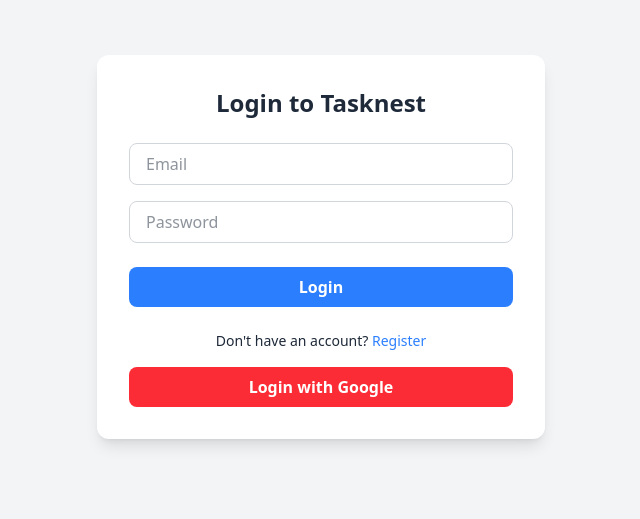
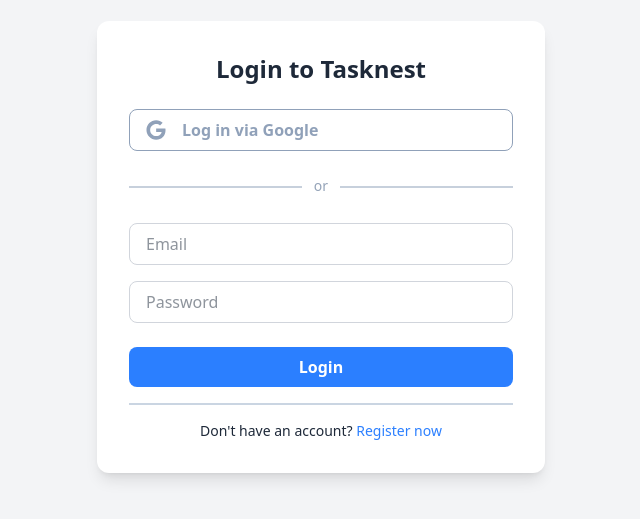
Before and after one commit to DevAmirK/tasknest-client, a Vue app: page /login in a window 1280 px wide. Shown: the part 153-672 px from the top of the page, without its empty margins (319-959 px from the left). Built offline with nearby package versions, Linux system fonts and the light colour scheme; no server answers.

Commit message:
Login & Register pages

```diff
--- a/src/assets/styles.css
+++ b/src/assets/styles.css
@@ -1,4 +1,4 @@
-@import "tailwindcss";
+@import 'tailwindcss';
 
 :root {
   /* Цвета */
@@ -24,3 +24,39 @@
 .btn-primary {
   @apply bg-blue-500 hover:bg-blue-600 text-white font-semibold px-4 py-2 rounded-lg transition;
 }
+
+button {
+  @apply cursor-pointer transition-colors duration-300;
+}
+
+.hr-with-text {
+  position: relative;
+  text-align: center;
+  margin: 1.5rem 0;
+  height: 1.5em;
+  border-top: none;
+}
+
+.hr-with-text::before {
+  content: '';
+  position: absolute;
+  top: 50%;
+  left: 0;
+  right: 0;
+  height: 1px;
+  background-color: var(--color-slate-400);
+  transform: translateY(-50%);
+}
+
+.hr-with-text::after {
+  content: attr(data-content);
+  position: relative;
+  display: inline-block;
+  padding: 0 0.75rem;
+  background-color: #fff;
+  color: #94a3b8;
+  font-size: 0.875rem;
+  font-weight: 500;
+  z-index: 1;
+  transform: translateY(-10%);
+}
--- /dev/null
+++ b/src/components/icons/GoogleIcon.vue
@@ -0,0 +1,8 @@
+<template>
+  <svg xmlns="http://www.w3.org/2000/svg" width="488" height="512" viewBox="0 0 488 512" v-bind="$attrs">
+    <path
+      fill="currentColor"
+      d="M488 261.8C488 403.3 391.1 504 248 504C110.8 504 0 393.2 0 256S110.8 8 248 8c66.8 0 123 24.5 166.3 64.9l-67.5 64.9C258.5 52.6 94.3 116.6 94.3 256c0 86.5 69.1 156.6 153.7 156.6c98.2 0 135-70.4 140.8-106.9H248v-85.3h236.1c2.3 12.7 3.9 24.9 3.9 41.4"
+    />
+  </svg>
+</template>
--- a/src/locales/en.js
+++ b/src/locales/en.js
@@ -1,5 +1,5 @@
 export default {
-    home: {
+  home: {
     heroTitle: {
       part1: 'Organize your day',
       highlight: 'effortlessly'
@@ -32,11 +32,13 @@
     noAccount: "Don't have an account?",
     loginNow: 'Login now',
     registerNow: 'Register now',
-    loginTitle: "Login to Tasknest",
-    registerTitle: "Register for Tasknest",
+    loginTitle: 'Login to Tasknest',
+    registerTitle: 'Register for Tasknest',
     loggingIn: 'Logging in...',
     registering: 'Registering...',
+    google: 'Log in via Google',
     invalid: 'Invalid credentials',
+    or: 'or'
   },
   dashboard: {
     title: 'My Tasks',
@@ -44,7 +46,7 @@
     addPlaceholder: 'Add a new task...',
     add: 'Add',
     noTasks: 'No tasks yet ✨',
-    delete: 'Delete',
+    delete: 'Delete'
   },
   layout: {
     copyright: 'All rights reserved',
@@ -52,6 +54,6 @@
   },
   errors: {
     required: 'This field is required',
-    emailInvalid: 'Invalid email address',
-  },
+    emailInvalid: 'Invalid email address'
+  }
 }
--- a/src/locales/ru.js
+++ b/src/locales/ru.js
@@ -1,5 +1,5 @@
 export default {
-    home: {
+  home: {
     heroTitle: {
       part1: 'Организуй свой день',
       highlight: 'без усилий'
@@ -32,11 +32,13 @@
     noAccount: 'Нет аккаунта?',
     loginNow: 'Войти сейчас',
     registerNow: 'Зарегистрироваться',
-    loginTitle: "Вход в Tasknest",
-    registerTitle: "Регистрация в Tasknest",
+    loginTitle: 'Вход в Tasknest',
+    registerTitle: 'Регистрация в Tasknest',
     loggingIn: 'Вход...',
     registering: 'Регистрация...',
+    google: 'Войти через Google',
     invalid: 'Неверные данные',
+    or: 'или'
   },
   dashboard: {
     title: 'Мои задачи',
@@ -44,7 +46,7 @@
     addPlaceholder: 'Добавить новую задачу...',
     add: 'Добавить',
     noTasks: 'Пока нет задач ✨',
-    delete: 'Удалить',
+    delete: 'Удалить'
   },
   layout: {
     copyright: 'Все права защищены',
@@ -52,6 +54,6 @@
   },
   errors: {
     required: 'Это поле обязательно',
-    emailInvalid: 'Неверный адрес эл. почты',
-  },
+    emailInvalid: 'Неверный адрес эл. почты'
+  }
 }
--- a/src/views/LoginView.vue
+++ b/src/views/LoginView.vue
@@ -1,7 +1,16 @@
 <template>
   <div class="min-h-screen flex items-center justify-center bg-gray-100 px-4">
     <div class="bg-white shadow-lg rounded-xl p-8 w-full max-w-md">
-      <h2 class="text-2xl font-bold mb-6 text-center text-gray-800">{{ $t('auth.loginTitle') }}</h2>
+      <h2 class="text-2xl font-bold mb-6 text-center">{{ $t('auth.loginTitle') }}</h2>
+      <button
+        @click="handleGoogleLogin"
+        class="w-full flex gap-4 items-center border-1 border-slate-400 hover:border-red-500 hover:bg-red-500 hover:text-white text-slate-400 font-semibold px-4 py-2 rounded-lg"
+      >
+        <GoogleIcon class="w-5 h-5 text-inherit" />
+        {{ $t('auth.google') }}
+      </button>
+
+      <hr class="hr-with-text" :data-content="$t('auth.or')" />
 
       <form @submit.prevent="handleLogin">
         <input
@@ -31,23 +40,20 @@
         <p v-if="auth.error" class="text-sm text-red-500 mt-4 text-center">
           {{ auth.error }}
         </p>
+      </form>
 
-        <p class="text-sm text-center mt-6">
-          {{ $t('auth.noAccount') }}
-          <router-link to="/register" class="text-blue-500 hover:underline">{{ $t('auth.register') }}</router-link>
-        </p>
-      </form>
-      <button
-        @click="handleGoogleLogin"
-        class="w-full mt-4 bg-red-500 hover:bg-red-600 text-white font-semibold px-4 py-2 rounded-lg transition-colors duration-200"
-      >
-        Login with Google
-      </button>
+      <hr class="my-4 border-t-2 border-slate-300" />
+
+      <p class="text-sm text-center">
+        {{ $t('auth.noAccount') }}
+        <router-link to="/register" class="text-blue-500 hover:underline">{{ $t('auth.registerNow') }}</router-link>
+      </p>
     </div>
   </div>
 </template>
 
 <script setup>
+import GoogleIcon from '@/components/icons/GoogleIcon.vue'
 import { reactive } from 'vue'
 import { useAuthStore } from '@/store/auth'
 import { useRouter } from 'vue-router'
@@ -94,13 +100,4 @@
 
   window.addEventListener('message', receiveMessage, { once: true })
 }
-
-import { useI18n } from 'vue-i18n'
-
-const { locale } = useI18n()
-
-const changeLocale = () => {
-  localStorage.setItem('locale', locale.value)
-  // по желанию: window.location.reload() для полной перезагрузки
-}
 </script>
--- a/src/views/RegisterView.vue
+++ b/src/views/RegisterView.vue
@@ -1,27 +1,39 @@
 <template>
   <div class="min-h-screen flex items-center justify-center bg-gray-100 px-4">
     <div class="bg-white shadow-lg rounded-xl p-8 w-full max-w-md">
-      <h2 class="text-2xl font-bold mb-6 text-center text-gray-800">Register for Tasknest</h2>
+      <h2 class="text-2xl font-bold mb-6 text-center text-gray-800">
+        {{ $t('auth.registerTitle') }}
+      </h2>
+
+      <button
+        @click="handleGoogleLogin"
+        class="w-full flex gap-4 items-center border-1 border-slate-400 hover:border-red-500 hover:bg-red-500 hover:text-white text-slate-400 font-semibold px-4 py-2 rounded-lg"
+      >
+        <GoogleIcon class="w-5 h-5 text-inherit" />
+        {{ $t('auth.google') }}
+      </button>
+
+      <hr class="hr-with-text" :data-content="$t('auth.or')" />
 
       <form @submit.prevent="handleRegister">
         <input
           v-model="form.name"
           type="text"
-          placeholder="Name"
+          :placeholder="$t('auth.name')"
           required
           class="mb-4 border border-gray-300 rounded-lg px-4 py-2 w-full focus:outline-none focus:ring-2 focus:ring-blue-400"
         />
         <input
           v-model="form.email"
           type="email"
-          placeholder="Email"
+          :placeholder="$t('auth.email')"
           required
           class="mb-4 border border-gray-300 rounded-lg px-4 py-2 w-full focus:outline-none focus:ring-2 focus:ring-blue-400"
         />
         <input
           v-model="form.password"
           type="password"
-          placeholder="Password"
+          :placeholder="$t('auth.password')"
           required
           class="mb-4 border border-gray-300 rounded-lg px-4 py-2 w-full focus:outline-none focus:ring-2 focus:ring-blue-400"
         />
@@ -31,24 +43,29 @@
           :disabled="auth.loading"
           class="w-full mt-2 bg-blue-500 hover:bg-blue-600 text-white font-semibold px-4 py-2 rounded-lg transition-colors duration-200"
         >
-          <span v-if="auth.loading">Registering...</span>
-          <span v-else>Register</span>
+          <span v-if="auth.loading">{{ $t('auth.registering') }}</span>
+          <span v-else>{{ $t('auth.register') }}</span>
         </button>
 
         <p v-if="auth.error" class="text-sm text-red-500 mt-4 text-center">
           {{ auth.error }}
         </p>
+      </form>
 
-        <p class="text-sm text-center mt-6">
-          Already have an account?
-          <router-link to="/login" class="text-blue-500 hover:underline">Login</router-link>
-        </p>
-      </form>
+      <hr class="my-4 border-t-2 border-slate-300" />
+
+      <p class="text-sm text-center mt-6">
+        {{ $t('auth.haveAccount') }}
+        <router-link to="/login" class="text-blue-500 hover:underline">
+          {{ $t('auth.loginNow') }}
+        </router-link>
+      </p>
     </div>
   </div>
 </template>
 
 <script setup>
+import GoogleIcon from '@/components/icons/GoogleIcon.vue'
 import { reactive } from 'vue'
 import { useAuthStore } from '@/store/auth'
 import { useRouter } from 'vue-router'
@@ -59,7 +76,7 @@
 const form = reactive({
   name: '',
   email: '',
-  password: '',
+  password: ''
 })
 
 const handleRegister = async () => {
@@ -68,4 +85,32 @@
     router.push('/dashboard')
   }
 }
+
+const handleGoogleLogin = () => {
+  const width = 500
+  const height = 600
+
+  const left = window.screenX + (window.outerWidth - width) / 2
+  const top = window.screenY + (window.outerHeight - height) / 2
+
+  const popup = window.open(
+    `${import.meta.env.VITE_API_URL}/auth/google/redirect`,
+    'googleLogin',
+    `width=${width},height=${height},left=${left},top=${top},resizable,scrollbars`
+  )
+
+  const receiveMessage = async (event) => {
+    if (event.origin !== import.meta.env.VITE_API_URL.replace('/api', '')) return
+
+    const { token } = event.data
+    if (token) {
+      auth.token = token
+      localStorage.setItem('token', token)
+      await auth.fetchUser()
+      router.push('/dashboard')
+    }
+  }
+
+  window.addEventListener('message', receiveMessage, { once: true })
+}
 </script>
```
